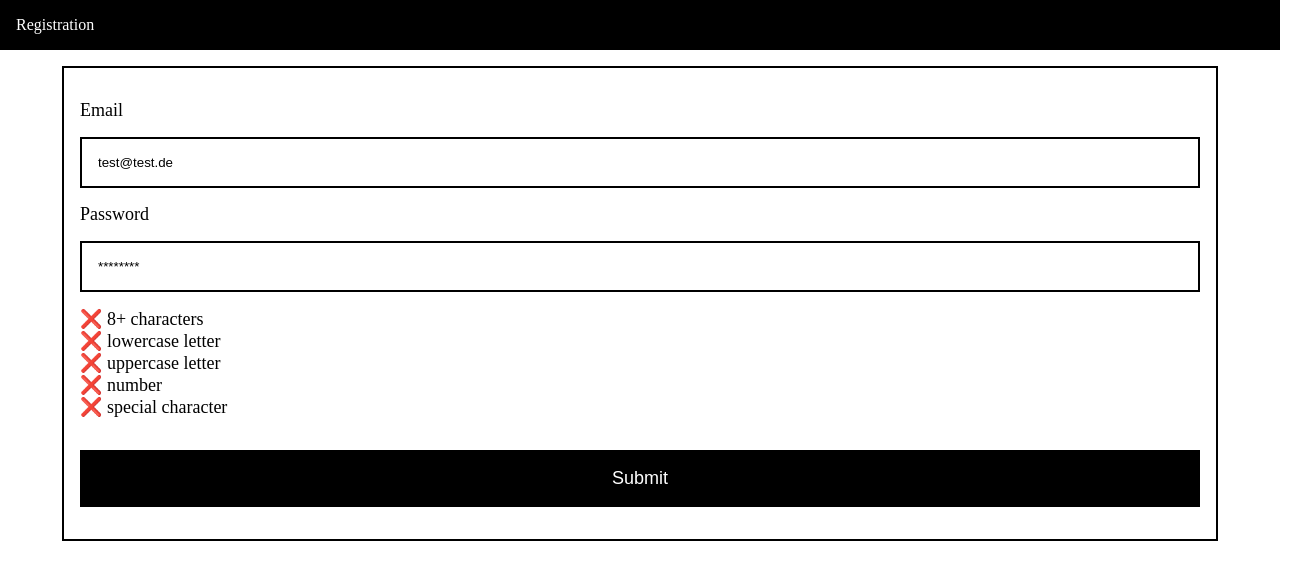
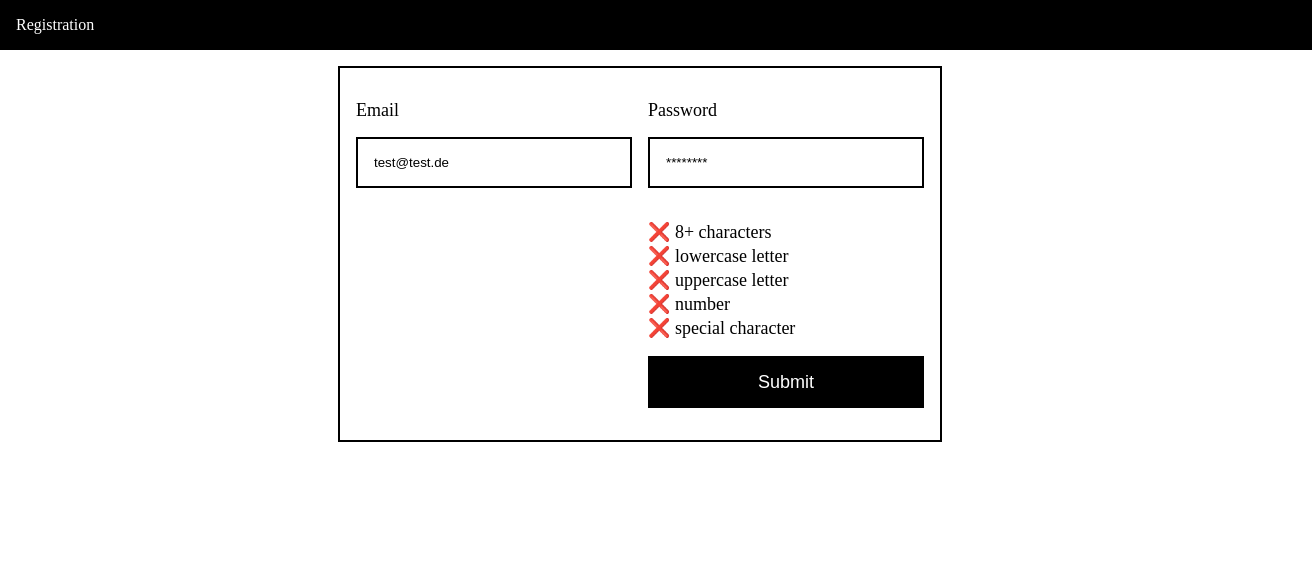
Before and after one commit to CharlesOuverleaux/Frontend-Challenge, a React (Create React App) app in the folder registration-form/: page / in a window 1280 px wide. Shown: the top 580 px of the page, 1312 px wide, since content can reach past the window. Built offline with nearby package versions, Linux system fonts and the light colour scheme.

Commit message:
Added responsive design for mobile, table and desktop

```diff
--- a/registration-form/src/components/Form.css
+++ b/registration-form/src/components/Form.css
@@ -1,4 +1,4 @@
-.Form {
+.Form-Container {
   font-size: 18px;
   border: 2px solid #000000;
   width: 90%;
--- a/registration-form/src/components/Form.js
+++ b/registration-form/src/components/Form.js
@@ -4,7 +4,7 @@ import './Form.css';
 
 export default function Form() {
   return (
-    <div className='Form'>
+    <div className='Form-Container'>
       <FormSignIn />
     </div>
   );
--- a/registration-form/src/components/FormSignIn.css
+++ b/registration-form/src/components/FormSignIn.css
@@ -1,7 +1,7 @@
 form {
-  display: flex;
-  flex-direction: column;
-  padding: 32px 16px 0px;
+  display: grid;
+  padding: 32px 16px;
+  row-gap: 16px;
 }
 
 label {
@@ -10,7 +10,7 @@ label {
 }
 
 input {
-  margin: 16px 0 16px;
+  margin-top: 16px;
   padding: 16px;
   border: 2px solid #000000;
 }
@@ -20,7 +20,7 @@ input {
   opacity: 1;
 }
 
-.form-validation {
+.form-validations {
   letter-spacing: 0;
   line-height: 24px;
 }
@@ -32,6 +32,13 @@ p {
 .form-submit {
   background-color: #000000;
   color: white;
-  margin: 32px 0 32px;
   font-size: 18px;
+  height: 52px;
+  margin-top: 16px;
+  border: none;
 }
+
+.Form-container-2 {
+  display: flex;
+  flex-direction: column;
+}
--- a/registration-form/src/components/FormSignIn.js
+++ b/registration-form/src/components/FormSignIn.js
@@ -70,7 +70,7 @@ export default function FormSignIn() {
   return (
     <div className='FormSignIn'>
       <form onSubmit={handleSubmit}>
-        <label htmlFor="email">Email
+        <label htmlFor="email" className='form-email'>Email
         {/* added to highlight on label click */}
           <input
             type="email"
@@ -82,7 +82,7 @@ export default function FormSignIn() {
             onChange={handleChange}
           />
         </label>
-        <label htmlFor="password">Password
+        <label htmlFor="password" className='form-password'>Password
           <input
             type="password"
             name="password"
@@ -101,7 +101,7 @@ export default function FormSignIn() {
           <p>{validations.decimal ? "✔️" : "❌"} number</p>
           <p>{validations.special ? "✔️" : "❌"} special character</p>
         </div>
-        <input className="form-submit" type="submit" value="Submit" />
+        <button class="form-submit" type="submit" value="Submit">Submit</button>
       </form>
     </div>
   );
--- a/registration-form/src/components/NavBar.css
+++ b/registration-form/src/components/NavBar.css
@@ -3,4 +3,5 @@
   color: white;
   padding: 16px;
   margin-bottom: 16px;
+  width: 100%;
 }
--- a/registration-form/src/index.js
+++ b/registration-form/src/index.js
@@ -3,6 +3,7 @@ import ReactDOM from 'react-dom';
 import './index.css';
 import App from './App';
 import reportWebVitals from './reportWebVitals';
+import "./responsive.css";
 
 ReactDOM.render(
   <React.StrictMode>
--- /dev/null
+++ b/registration-form/src/responsive.css
@@ -0,0 +1,55 @@
+ @media only screen and (min-width: 768px) {
+  .Form-Container {
+    width: 600px;
+  }
+  form {
+    grid-template-columns: 1fr 1fr;
+    grid-template-rows: 1fr 1fr;
+    column-gap: 16px;
+    row-gap: 0px;
+  }
+  .form-email{
+    grid-column: 2;
+    grid-row: 1;
+  }
+  .form-password{
+    grid-column: 1;
+    grid-row: 1;
+  }
+  .form-validations{
+    grid-column: 1;
+    grid-row: 2;
+  }
+  .form-submit{
+    grid-column: 2;
+    grid-row: 2;
+    place-self: end stretch;
+  }
+
+}
+
+ @media only screen and (min-width: 1024px) {
+  .Form-Container {
+    width: 600px;
+  }
+  form {
+    grid-template-columns: 1fr 1fr;
+    column-gap: 16px;
+  }
+  .form-email{
+    grid-column: 1;
+    grid-row: 1;
+  }
+  .form-password{
+    grid-column: 2;
+    grid-row: 1;
+  }
+  .form-validations{
+    grid-column: 2;
+    grid-row: 2;
+  }
+  .form-submit{
+    grid-column: 2;
+    grid-row: 3;
+  }
+}
```
Also changed, not shown: 1 other file (tests, documents, lock files or other folders).
